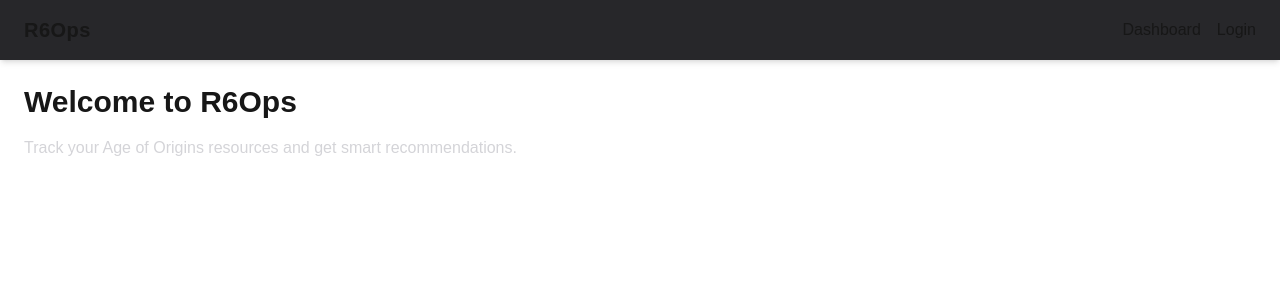
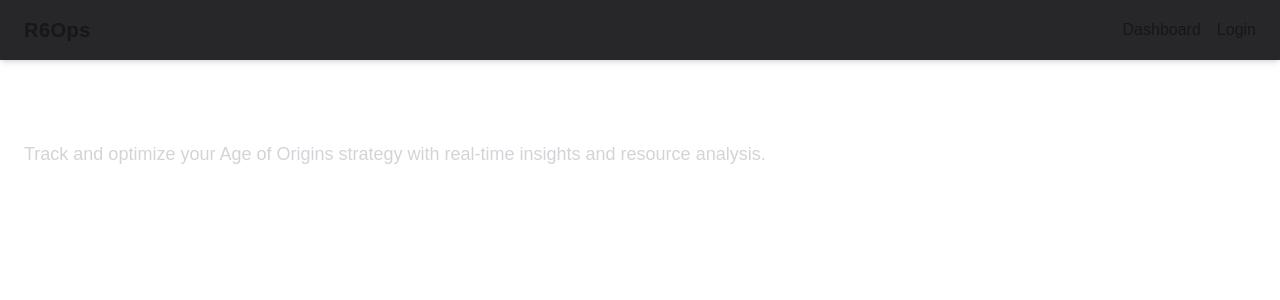
Before and after one commit to velixagency/r6ops, a Next.js app: page / in a window 1280 px wide. Shown: the top 300 px of the page. Built offline with nearby package versions, Linux system fonts and the light colour scheme.

Commit message:
Fix: Ensure app/page.tsx is present to resolve 404

```diff
--- a/app/page.tsx
+++ b/app/page.tsx
@@ -1,9 +1,12 @@
 // app/page.tsx
-export default function HomePage() {
+
+export default function Home() {
   return (
-    <div>
-      <h1 className="text-3xl font-semibold mb-4">Welcome to R6Ops</h1>
-      <p className="text-zinc-300">Track your Age of Origins resources and get smart recommendations.</p>
-    </div>
+    <main className="text-white">
+      <h1 className="text-4xl font-bold mb-4">Welcome to R6Ops</h1>
+      <p className="text-lg text-zinc-300">
+        Track and optimize your Age of Origins strategy with real-time insights and resource analysis.
+      </p>
+    </main>
   );
 }
--- a/next.config.ts
+++ b/next.config.ts
@@ -2,8 +2,12 @@
 import type { NextConfig } from "next";
 
 const nextConfig: NextConfig = {
+  reactStrictMode: true,
   eslint: {
     ignoreDuringBuilds: true,
+  },
+  images: {
+    domains: ["firebasestorage.googleapis.com", "your-other-domains-if-needed.com"],
   },
 };
 
```
